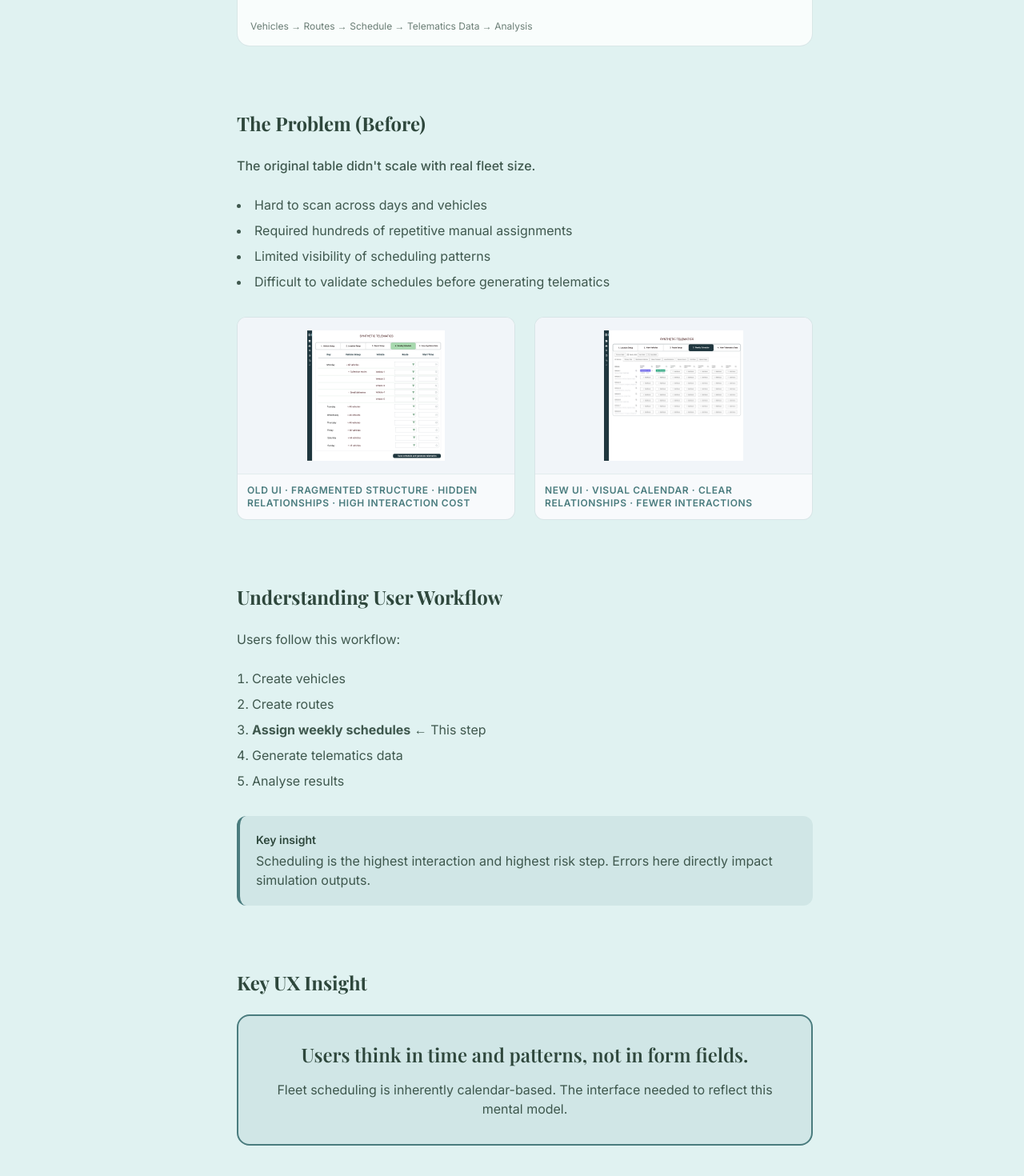
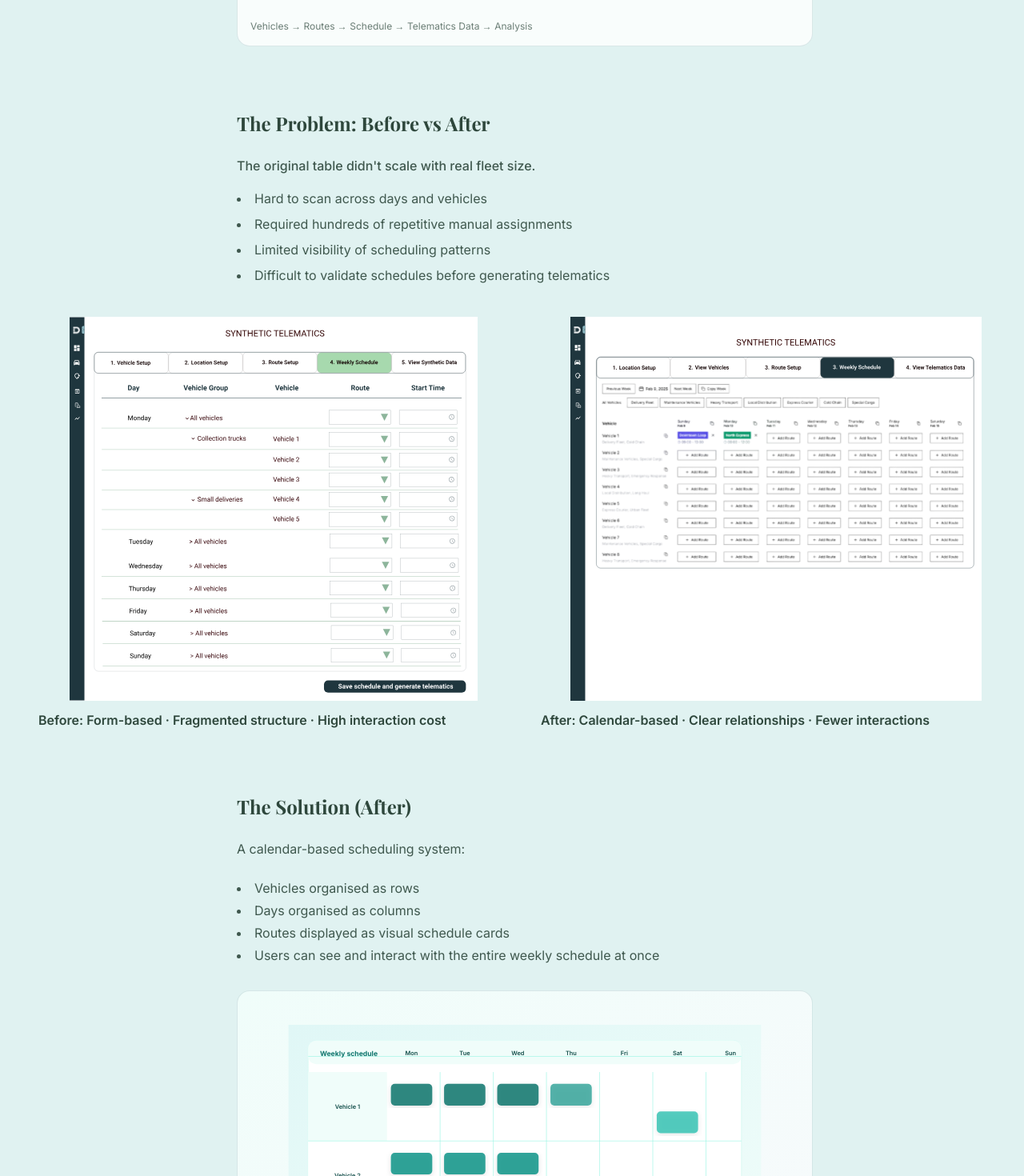
Before and after one commit to AnupaShefley/portfolio, a Next.js app: page /works/synthetics in a window 1280 px wide. Shown: the part 1760-3230 px from the top of the page at 80% size. Built offline with nearby package versions, Linux system fonts and the light colour scheme; a web font is replaced by a local one.

Commit message:
remove few sections in synth project

```diff
--- a/app/works/synthetics/page.tsx
+++ b/app/works/synthetics/page.tsx
@@ -13,10 +13,8 @@ import { slugify } from '@/lib/slug'
 const TOC_SECTIONS = [
   'Context',
   'The Problem',
-  'Understanding User Workflow',
+  'The Solution',
   'Key UX Insight',
-  'The Solution',
-  'Before vs After',
   'Key Improvements',
   'Impact',
   'Design Thinking and Process',
@@ -184,98 +182,59 @@ export default function SyntheticsPage() {
               </div>
             </section>
 
-            {/* 3. The Problem (Before) */}
-            <section id={TOC_SECTIONS[1].id}>
+            {/* 3. The Problem – Before vs After */}
+            <section id={TOC_SECTIONS[1].id} className="space-y-10">
+              <div>
                 <h2 className="text-2xl font-serif font-bold text-teal-dark mb-6">
-                The Problem (Before)
+                  The Problem: Before vs After
                 </h2>
-              <p className="text-teal-dark/90 leading-relaxed mb-6 font-medium">
+                <p className="text-teal-dark/90 leading-relaxed mb-4 font-medium">
                   The original table didn&apos;t scale with real fleet size.
                 </p>
-              <ul className="list-disc list-inside space-y-2 text-teal-dark/90 mb-8">
+                <ul className="list-disc list-inside space-y-2 text-teal-dark/90 mb-10">
                   <li>Hard to scan across days and vehicles</li>
                   <li>Required hundreds of repetitive manual assignments</li>
                   <li>Limited visibility of scheduling patterns</li>
                   <li>Difficult to validate schedules before generating telematics</li>
                 </ul>
-              <div className="grid md:grid-cols-2 gap-6">
-                <div className="rounded-xl border border-teal-medium/30 overflow-hidden bg-slate-50">
-                  <div className="aspect-video relative bg-slate-100">
+              </div>
+
+              <div className="relative left-1/2 right-1/2 -ml-[50vw] -mr-[50vw] w-screen max-w-none px-4 md:px-8">
+                <div className="grid grid-cols-2 gap-6 md:gap-10 max-w-7xl mx-auto">
+                  <div className="min-w-0 w-full">
+                    <div className="relative w-full aspect-[4/3] min-h-[220px] sm:min-h-[320px] md:min-h-[400px] lg:min-h-[480px]">
                       <Image
                         src="/synthetics/OldSyn.svg"
                         alt="Old Synthetic Telematics UI – hierarchical table structure"
                         fill
-                      className="object-contain p-4"
-                      sizes="(max-width: 768px) 100vw, 50vw"
+                        className="object-contain object-top"
+                        sizes="50vw"
                       />
                     </div>
-                  <div className="p-3 border-t border-teal-medium/20">
-                    <p className="text-xs font-semibold text-teal-content uppercase tracking-wider">
-                      Old UI · Fragmented structure · Hidden relationships · High interaction cost
+                    <p className="mt-3 text-base font-semibold text-teal-dark">
+                      Before: Form-based · Fragmented structure · High interaction cost
                     </p>
                   </div>
-                </div>
-                <div className="rounded-xl border border-teal-medium/30 overflow-hidden bg-slate-50">
-                  <div className="aspect-video relative bg-slate-100">
+                  <div className="min-w-0 w-full">
+                    <div className="relative w-full aspect-[4/3] min-h-[220px] sm:min-h-[320px] md:min-h-[400px] lg:min-h-[480px]">
                       <Image
                         src="/synthetics/NewSyn.svg"
                         alt="New Synthetic Telematics UI – calendar-based scheduling"
                         fill
-                      className="object-contain p-4"
-                      sizes="(max-width: 768px) 100vw, 50vw"
+                        className="object-contain object-top"
+                        sizes="50vw"
                       />
                     </div>
-                  <div className="p-3 border-t border-teal-medium/20">
-                    <p className="text-xs font-semibold text-teal-content uppercase tracking-wider">
-                      New UI · Visual calendar · Clear relationships · Fewer interactions
+                    <p className="mt-3 text-base font-semibold text-teal-dark">
+                      After: Calendar-based · Clear relationships · Fewer interactions
                     </p>
                   </div>
                 </div>
               </div>
             </section>
 
-            {/* 5. Understanding User Workflow */}
-            <section id={TOC_SECTIONS[3].id}>
-              <h2 className="text-2xl font-serif font-bold text-teal-dark mb-6">
-                Understanding User Workflow
-              </h2>
-              <p className="text-teal-dark/90 leading-relaxed mb-6">
-                Users follow this workflow:
-              </p>
-              <ol className="list-decimal list-inside space-y-2 text-teal-dark/90 mb-8">
-                <li>Create vehicles</li>
-                <li>Create routes</li>
-                <li><strong>Assign weekly schedules</strong> ← This step</li>
-                <li>Generate telematics data</li>
-                <li>Analyse results</li>
-              </ol>
-              <div className="rounded-xl border-l-4 border-teal-content bg-teal-content/10 p-5">
-                <p className="text-sm font-semibold text-teal-dark mb-1">Key insight</p>
-                <p className="text-teal-dark/90">
-                  Scheduling is the highest interaction and highest risk step. Errors here directly
-                  impact simulation outputs.
-                </p>
-              </div>
-            </section>
-
-            {/* 5. Key UX Insight */}
-            <section id={TOC_SECTIONS[3].id}>
-              <h2 className="text-2xl font-serif font-bold text-teal-dark mb-6">
-                Key UX Insight
-              </h2>
-              <div className="rounded-2xl border-2 border-teal-content bg-teal-content/10 p-8 text-center">
-                <p className="text-xl md:text-2xl font-serif font-semibold text-teal-dark leading-relaxed">
-                  Users think in time and patterns, not in form fields.
-                </p>
-                <p className="mt-4 text-teal-dark/90">
-                  Fleet scheduling is inherently calendar-based. The interface needed to reflect this
-                  mental model.
-                </p>
-              </div>
-            </section>
-
-            {/* 6. The Solution (After) */}
-            <section id={TOC_SECTIONS[4].id}>
+            {/* 4. The Solution (After) */}
+            <section id={TOC_SECTIONS[2].id}>
               <h2 className="text-2xl font-serif font-bold text-teal-dark mb-6">
                 The Solution (After)
               </h2>
@@ -298,35 +257,24 @@ export default function SyntheticsPage() {
               </div>
             </section>
 
-            {/* 7. Before vs After Comparison */}
-            <section id={TOC_SECTIONS[5].id}>
+            {/* 5. Key UX Insight */}
+            <section id={TOC_SECTIONS[3].id}>
               <h2 className="text-2xl font-serif font-bold text-teal-dark mb-6">
-                Before vs After Comparison
+                Key UX Insight
               </h2>
-              <div className="grid md:grid-cols-2 gap-6">
-                <div className="rounded-xl border border-teal-medium/30 overflow-hidden bg-white">
-                  <div className="aspect-video bg-slate-100 flex items-center justify-center text-teal-dark/60 text-sm">
-                    Old UI
-                  </div>
-                  <div className="p-4 border-t border-teal-medium/20">
-                    <p className="font-semibold text-teal-dark">Form-based</p>
-                    <p className="text-sm text-teal-dark/70">Fragmented · High effort</p>
-                  </div>
-                </div>
-                <div className="rounded-xl border-2 border-teal-content overflow-hidden bg-white">
-                  <div className="aspect-video bg-teal-50 flex items-center justify-center">
-                    <SyntheticsHeroCalendar className="w-full h-full max-h-40" />
-                  </div>
-                  <div className="p-4 border-t border-teal-medium/20 bg-teal-content/5">
-                    <p className="font-semibold text-teal-dark">Calendar-based</p>
-                    <p className="text-sm text-teal-dark/70">Visual · Efficient</p>
-                  </div>
-                </div>
+              <div className="rounded-2xl border-2 border-teal-content bg-teal-content/10 p-8 text-center">
+                <p className="text-xl md:text-2xl font-serif font-semibold text-teal-dark leading-relaxed">
+                  Users think in time and patterns, not in form fields.
+                </p>
+                <p className="mt-4 text-teal-dark/90">
+                  Fleet scheduling is inherently calendar-based. The interface needed to reflect this
+                  mental model.
+                </p>
               </div>
             </section>
 
-            {/* 8. Key Improvements */}
-            <section id={TOC_SECTIONS[6].id}>
+            {/* 6. Key Improvements */}
+            <section id={TOC_SECTIONS[4].id}>
               <h2 className="text-2xl font-serif font-bold text-teal-dark mb-8">
                 Key Improvements
               </h2>
@@ -394,8 +342,8 @@ export default function SyntheticsPage() {
               </div>
             </section>
 
-            {/* 9. Impact Section */}
-            <section id={TOC_SECTIONS[7].id}>
+            {/* 7. Impact Section */}
+            <section id={TOC_SECTIONS[5].id}>
               <h2 className="text-2xl font-serif font-bold text-teal-dark mb-8">Impact</h2>
               <div className="grid grid-cols-1 sm:grid-cols-2 gap-6">
                 <div className="rounded-2xl border-2 border-teal-content bg-teal-content/10 p-8 text-center">
@@ -437,8 +385,8 @@ export default function SyntheticsPage() {
               </div>
             </section>
 
-            {/* 10. Design Thinking and Process */}
-            <section id={TOC_SECTIONS[8].id}>
+            {/* 8. Design Thinking and Process */}
+            <section id={TOC_SECTIONS[6].id}>
               <h2 className="text-2xl font-serif font-bold text-teal-dark mb-6">
                 Design Thinking and Process
               </h2>
@@ -455,8 +403,8 @@ export default function SyntheticsPage() {
               </ul>
             </section>
 
-            {/* 11. Final UI Showcase */}
-            <section id={TOC_SECTIONS[9].id}>
+            {/* 9. Final UI Showcase */}
+            <section id={TOC_SECTIONS[7].id}>
               <h2 className="text-2xl font-serif font-bold text-teal-dark mb-6">
                 Final UI Showcase
               </h2>
@@ -490,8 +438,8 @@ export default function SyntheticsPage() {
               </div>
             </section>
 
-            {/* 12. Reflection */}
-            <section id={TOC_SECTIONS[10].id}>
+            {/* 10. Reflection */}
+            <section id={TOC_SECTIONS[8].id}>
               <h2 className="text-2xl font-serif font-bold text-teal-dark mb-6">Reflection</h2>
               <p className="text-teal-dark/90 leading-relaxed mb-6">
                 <strong>What I learned</strong>
```
Also changed, not shown: public/synthetics/OldSyn.webp (added), public/synthetics/hero2.png. Lines whose indentation alone changed are shown as unchanged.
